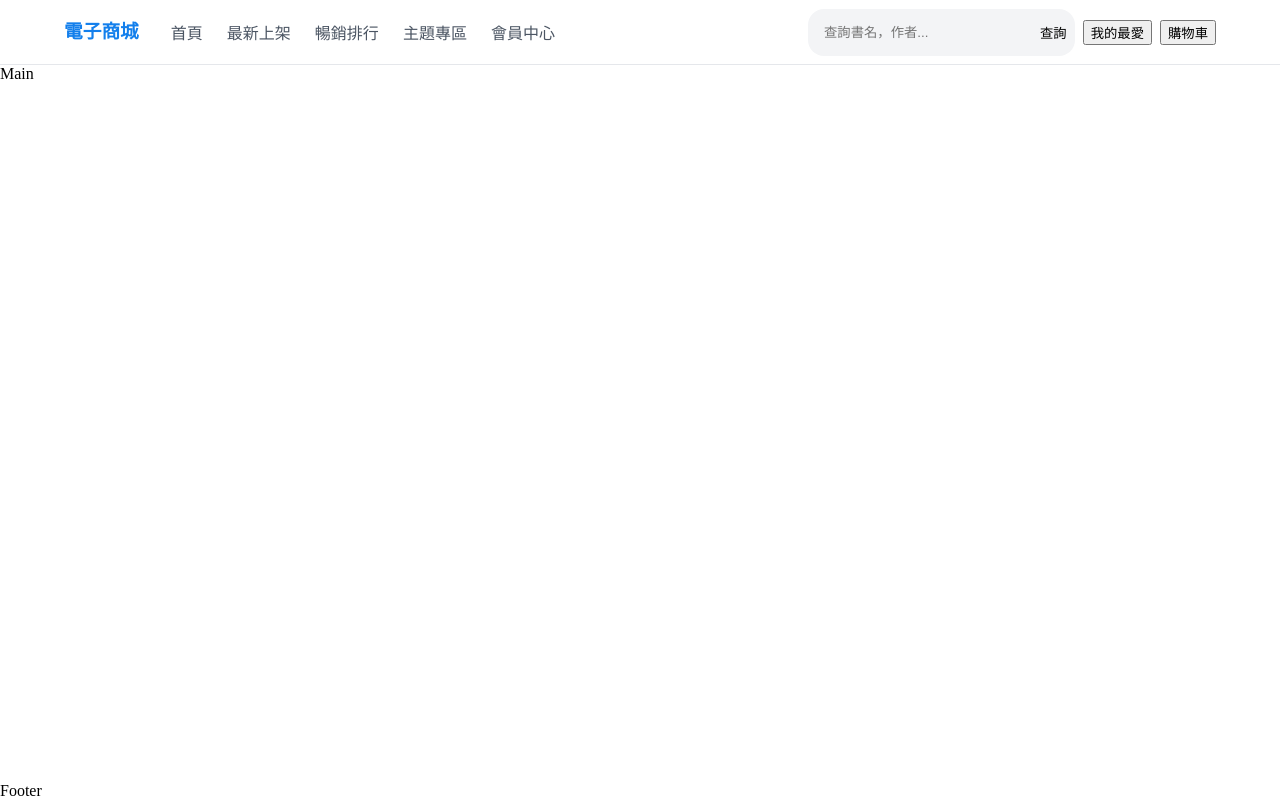
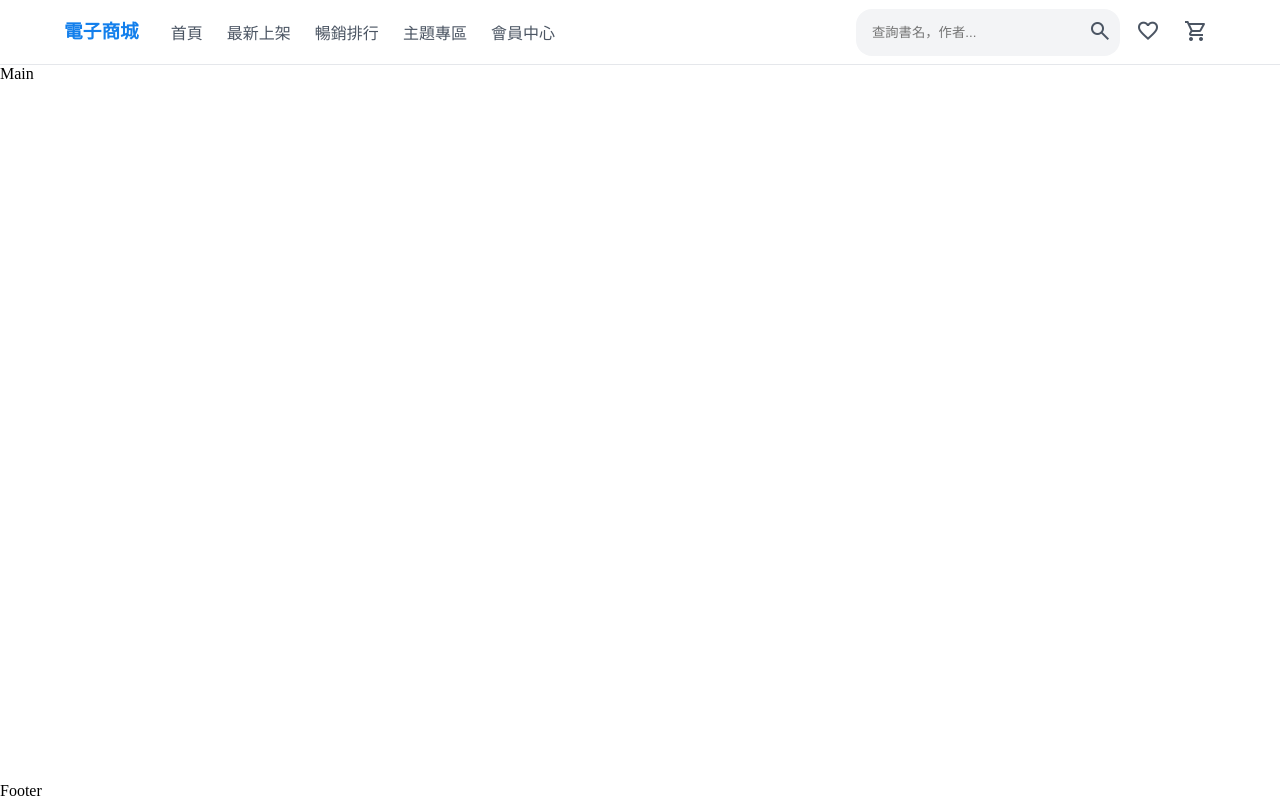
Before and after one commit to Yuanyi1129/mcu-114-web-12131140, a plain HTML site: page src/idnex.html in a window 1280 px wide. Drawn offline with nearby package versions, Linux system fonts and the light colour scheme.

Commit message:
feat(hearder): 功能圖示設定新增

```diff
--- a/src/idnex.html
+++ b/src/idnex.html
@@ -5,6 +5,8 @@
     <meta name="viewport" content="width=device-width, initial-scale=1.0" />
     <title>電子商城</title>
     <link rel="stylesheet" href="style.min.css" />
+    <link href="https://fonts.googleapis.com/css2?family=Material+Symbols+Outlined" rel="stylesheet" />
+    <link href="https://fonts.googleapis.com/css2?family=Material+Symbols+Outlined" rel="stylesheet" />
   </head>
   <body>
     <section>
@@ -24,10 +26,16 @@
             <div class="right">
               <div class="search">
                 <input type="text" placeholder="查詢書名，作者..." />
-                <button type="button">查詢</button>
+                <button type="button">
+                  <span class="material-symbols-outlined"> search </span>
+                </button>
               </div>
-              <button type="button">我的最愛</button>
-              <button type="button">購物車</button>
+              <button type="button">
+                <span class="material-symbols-outlined"> favorite </span>
+              </button>
+              <button type="button">
+                <span class="material-symbols-outlined"> shopping_cart </span>
+              </button>
             </div>
           </div>
         </div>
--- a/src/scss/_header.scss
+++ b/src/scss/_header.scss
@@ -76,6 +76,14 @@ header {
           cursor: pointer;
         }
       }
+
+      button {
+        background-color: transparent;
+        padding: 0.5rem;
+        border: none;
+        cursor: pointer;
+        color: var(--text-color);
+      }
     }
   }
 }
```
Also changed, not shown: src/style.min.css, 1 other file.
